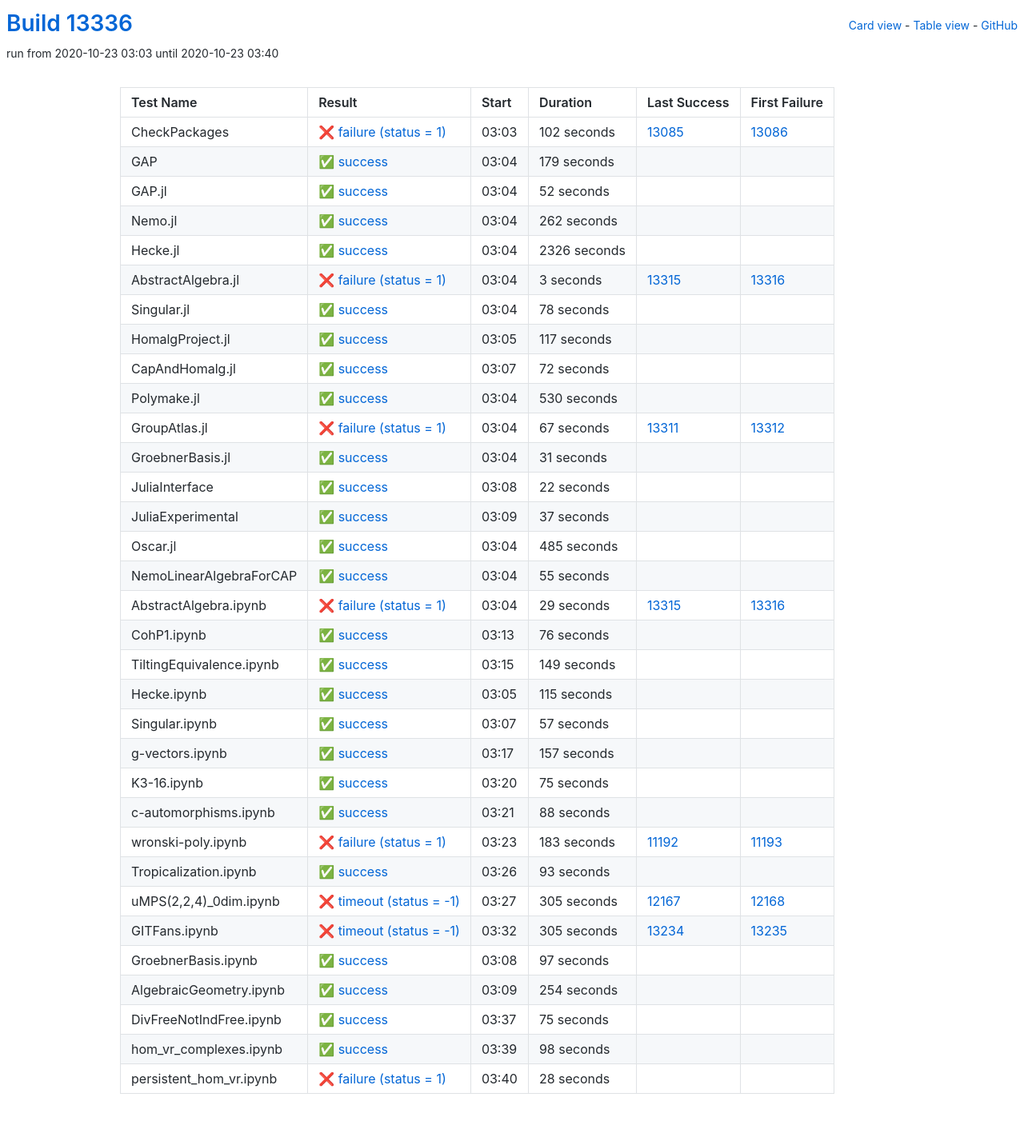
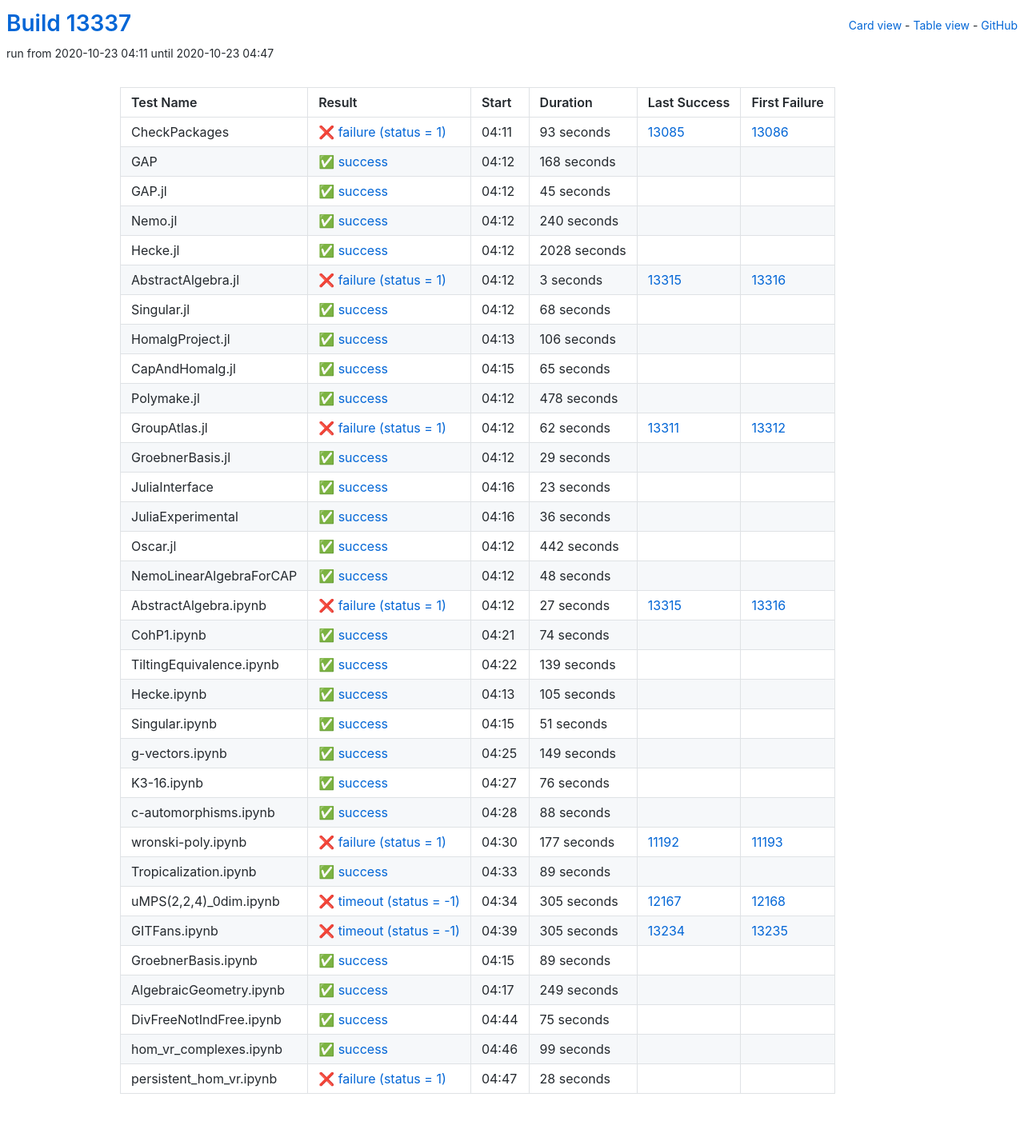
Before and after one commit to oscar-system/oscar-ci-status, a Jekyll site: the page built from table.html, in a window 1280 px wide. Shown: the whole page at 80% size. Built offline with Jekyll 4.4.1, drawn with Linux system fonts in a browser that asks for light colours.

Commit message:
Build #13337

```diff
--- a/_data/ci.yml
+++ b/_data/ci.yml
@@ -1,6 +1,6 @@
 ---
-build: 13336
-build_url: https://oscarci.mathematik.uni-kl.de/job/oscar/13336/
+build: 13337
+build_url: https://oscarci.mathematik.uni-kl.de/job/oscar/13337/
 job: oscar
 organization: oscar-system
 repo: oscar-ci-status
@@ -8,68 +8,68 @@ repourl: https://github.com/oscar-system/oscar-ci-status
 tests:
 - name: CheckPackages
   id: checkpackages
-  log: https://oscarci.mathematik.uni-kl.de/job/oscar/13336/artifact/logs/build-13336/CheckPackages.log
-  start: 2020-10-23 03:03
+  log: https://oscarci.mathematik.uni-kl.de/job/oscar/13337/artifact/logs/build-13337/CheckPackages.log
+  start: 2020-10-23 04:11
   success: false
   exitcode: 1
   status: failure
-  duration: 102
+  duration: 93
   last_success: 13085
   last_success_url: https://oscarci.mathematik.uni-kl.de/job/oscar/13085/
   first_failure: 13086
   first_failure_url: https://oscarci.mathematik.uni-kl.de/job/oscar/13086/
 - name: GAP
   id: gap
-  log: https://oscarci.mathematik.uni-kl.de/job/oscar/13336/artifact/logs/build-13336/GAP.log
-  start: 2020-10-23 03:04
+  log: https://oscarci.mathematik.uni-kl.de/job/oscar/13337/artifact/logs/build-13337/GAP.log
+  start: 2020-10-23 04:12
   success: true
   exitcode: 0
   status: success
-  duration: 179
+  duration: 168
   last_success: false
   last_success_url:
   first_failure: false
   first_failure_url:
 - name: GAP.jl
   id: gap-jl
-  log: https://oscarci.mathematik.uni-kl.de/job/oscar/13336/artifact/logs/build-13336/GAP.jl.log
-  start: 2020-10-23 03:04
+  log: https://oscarci.mathematik.uni-kl.de/job/oscar/13337/artifact/logs/build-13337/GAP.jl.log
+  start: 2020-10-23 04:12
   success: true
   exitcode: 0
   status: success
-  duration: 52
+  duration: 45
   last_success: false
   last_success_url:
   first_failure: false
   first_failure_url:
 - name: Nemo.jl
   id: nemo-jl
-  log: https://oscarci.mathematik.uni-kl.de/job/oscar/13336/artifact/logs/build-13336/Nemo.jl.log
-  start: 2020-10-23 03:04
+  log: https://oscarci.mathematik.uni-kl.de/job/oscar/13337/artifact/logs/build-13337/Nemo.jl.log
+  start: 2020-10-23 04:12
   success: true
   exitcode: 0
   status: success
-  duration: 262
+  duration: 240
   last_success: false
   last_success_url:
   first_failure: false
   first_failure_url:
 - name: Hecke.jl
   id: hecke-jl
-  log: https://oscarci.mathematik.uni-kl.de/job/oscar/13336/artifact/logs/build-13336/Hecke.jl.log
-  start: 2020-10-23 03:04
+  log: https://oscarci.mathematik.uni-kl.de/job/oscar/13337/artifact/logs/build-13337/Hecke.jl.log
+  start: 2020-10-23 04:12
   success: true
   exitcode: 0
   status: success
-  duration: 2326
+  duration: 2028
   last_success: false
   last_success_url:
   first_failure: false
   first_failure_url:
 - name: AbstractAlgebra.jl
   id: abstractalgebra-jl
-  log: https://oscarci.mathematik.uni-kl.de/job/oscar/13336/artifact/logs/build-13336/AbstractAlgebra.jl.log
-  start: 2020-10-23 03:04
+  log: https://oscarci.mathematik.uni-kl.de/job/oscar/13337/artifact/logs/build-13337/AbstractAlgebra.jl.log
+  start: 2020-10-23 04:12
   success: false
   exitcode: 1
   status: failure
@@ -80,140 +80,200 @@ tests:
   first_failure_url: https://oscarci.mathematik.uni-kl.de/job/oscar/13316/
 - name: Singular.jl
   id: singular-jl
-  log: https://oscarci.mathematik.uni-kl.de/job/oscar/13336/artifact/logs/build-13336/Singular.jl.log
-  start: 2020-10-23 03:04
+  log: https://oscarci.mathematik.uni-kl.de/job/oscar/13337/artifact/logs/build-13337/Singular.jl.log
+  start: 2020-10-23 04:12
   success: true
   exitcode: 0
   status: success
-  duration: 78
+  duration: 68
   last_success: false
   last_success_url:
   first_failure: false
   first_failure_url:
 - name: HomalgProject.jl
   id: homalgproject-jl
-  log: https://oscarci.mathematik.uni-kl.de/job/oscar/13336/artifact/logs/build-13336/HomalgProject.jl.log
-  start: 2020-10-23 03:05
+  log: https://oscarci.mathematik.uni-kl.de/job/oscar/13337/artifact/logs/build-13337/HomalgProject.jl.log
+  start: 2020-10-23 04:13
   success: true
   exitcode: 0
   status: success
-  duration: 117
+  duration: 106
   last_success: false
   last_success_url:
   first_failure: false
   first_failure_url:
 - name: CapAndHomalg.jl
   id: capandhomalg-jl
-  log: https://oscarci.mathematik.uni-kl.de/job/oscar/13336/artifact/logs/build-13336/CapAndHomalg.jl.log
-  start: 2020-10-23 03:07
+  log: https://oscarci.mathematik.uni-kl.de/job/oscar/13337/artifact/logs/build-13337/CapAndHomalg.jl.log
+  start: 2020-10-23 04:15
   success: true
   exitcode: 0
   status: success
-  duration: 72
+  duration: 65
   last_success: false
   last_success_url:
   first_failure: false
   first_failure_url:
 - name: Polymake.jl
   id: polymake-jl
-  log: https://oscarci.mathematik.uni-kl.de/job/oscar/13336/artifact/logs/build-13336/Polymake.jl.log
-  start: 2020-10-23 03:04
+  log: https://oscarci.mathematik.uni-kl.de/job/oscar/13337/artifact/logs/build-13337/Polymake.jl.log
+  start: 2020-10-23 04:12
   success: true
   exitcode: 0
   status: success
-  duration: 530
+  duration: 478
   last_success: false
   last_success_url:
   first_failure: false
   first_failure_url:
 - name: GroupAtlas.jl
   id: groupatlas-jl
-  log: https://oscarci.mathematik.uni-kl.de/job/oscar/13336/artifact/logs/build-13336/GroupAtlas.jl.log
-  start: 2020-10-23 03:04
+  log: https://oscarci.mathematik.uni-kl.de/job/oscar/13337/artifact/logs/build-13337/GroupAtlas.jl.log
+  start: 2020-10-23 04:12
   success: false
   exitcode: 1
   status: failure
-  duration: 67
+  duration: 62
   last_success: 13311
   last_success_url: https://oscarci.mathematik.uni-kl.de/job/oscar/13311/
   first_failure: 13312
   first_failure_url: https://oscarci.mathematik.uni-kl.de/job/oscar/13312/
 - name: GroebnerBasis.jl
   id: groebnerbasis-jl
-  log: https://oscarci.mathematik.uni-kl.de/job/oscar/13336/artifact/logs/build-13336/GroebnerBasis.jl.log
-  start: 2020-10-23 03:04
+  log: https://oscarci.mathematik.uni-kl.de/job/oscar/13337/artifact/logs/build-13337/GroebnerBasis.jl.log
+  start: 2020-10-23 04:12
   success: true
   exitcode: 0
   status: success
-  duration: 31
+  duration: 29
   last_success: false
   last_success_url:
   first_failure: false
   first_failure_url:
 - name: JuliaInterface
   id: juliainterface
-  log: https://oscarci.mathematik.uni-kl.de/job/oscar/13336/artifact/logs/build-13336/JuliaInterface.log
-  start: 2020-10-23 03:08
+  log: https://oscarci.mathematik.uni-kl.de/job/oscar/13337/artifact/logs/build-13337/JuliaInterface.log
+  start: 2020-10-23 04:16
   success: true
   exitcode: 0
   status: success
-  duration: 22
+  duration: 23
   last_success: false
   last_success_url:
   first_failure: false
   first_failure_url:
 - name: JuliaExperimental
   id: juliaexperimental
-  log: https://oscarci.mathematik.uni-kl.de/job/oscar/13336/artifact/logs/build-13336/JuliaExperimental.log
-  start: 2020-10-23 03:09
+  log: https://oscarci.mathematik.uni-kl.de/job/oscar/13337/artifact/logs/build-13337/JuliaExperimental.log
+  start: 2020-10-23 04:16
   success: true
   exitcode: 0
   status: success
-  duration: 37
+  duration: 36
   last_success: false
   last_success_url:
   first_failure: false
   first_failure_url:
 - name: Oscar.jl
   id: oscar-jl
-  log: https://oscarci.mathematik.uni-kl.de/job/oscar/13336/artifact/logs/build-13336/Oscar.jl.log
-  start: 2020-10-23 03:04
+  log: https://oscarci.mathematik.uni-kl.de/job/oscar/13337/artifact/logs/build-13337/Oscar.jl.log
+  start: 2020-10-23 04:12
   success: true
   exitcode: 0
   status: success
-  duration: 485
+  duration: 442
   last_success: false
   last_success_url:
   first_failure: false
   first_failure_url:
 - name: NemoLinearAlgebraForCAP
   id: nemolinearalgebraforcap
-  log: https://oscarci.mathematik.uni-kl.de/job/oscar/13336/artifact/logs/build-13336/NemoLinearAlgebraForCAP.log
-  start: 2020-10-23 03:04
+  log: https://oscarci.mathematik.uni-kl.de/job/oscar/13337/artifact/logs/build-13337/NemoLinearAlgebraForCAP.log
+  start: 2020-10-23 04:12
   success: true
   exitcode: 0
   status: success
-  duration: 55
+  duration: 48
   last_success: false
   last_success_url:
   first_failure: false
   first_failure_url:
 - name: AbstractAlgebra.ipynb
   id: abstractalgebra-ipynb
-  log: https://oscarci.mathematik.uni-kl.de/job/oscar/13336/artifact/logs/build-13336/AbstractAlgebra.ipynb.log
-  start: 2020-10-23 03:04
+  log: https://oscarci.mathematik.uni-kl.de/job/oscar/13337/artifact/logs/build-13337/AbstractAlgebra.ipynb.log
+  start: 2020-10-23 04:12
   success: false
   exitcode: 1
   status: failure
-  duration: 29
+  duration: 27
   last_success: 13315
   last_success_url: https://oscarci.mathematik.uni-kl.de/job/oscar/13315/
   first_failure: 13316
   first_failure_url: https://oscarci.mathematik.uni-kl.de/job/oscar/13316/
 - name: CohP1.ipynb
   id: cohp1-ipynb
-  log: https://oscarci.mathematik.uni-kl.de/job/oscar/13336/artifact/logs/build-13336/CohP1.ipynb.log
-  start: 2020-10-23 03:13
+  log: https://oscarci.mathematik.uni-kl.de/job/oscar/13337/artifact/logs/build-13337/CohP1.ipynb.log
+  start: 2020-10-23 04:21
+  success: true
+  exitcode: 0
+  status: success
+  duration: 74
+  last_success: false
+  last_success_url:
+  first_failure: false
+  first_failure_url:
+- name: TiltingEquivalence.ipynb
+  id: tiltingequivalence-ipynb
+  log: https://oscarci.mathematik.uni-kl.de/job/oscar/13337/artifact/logs/build-13337/TiltingEquivalence.ipynb.log
+  start: 2020-10-23 04:22
+  success: true
+  exitcode: 0
+  status: success
+  duration: 139
+  last_success: false
+  last_success_url:
+  first_failure: false
+  first_failure_url:
+- name: Hecke.ipynb
+  id: hecke-ipynb
+  log: https://oscarci.mathematik.uni-kl.de/job/oscar/13337/artifact/logs/build-13337/Hecke.ipynb.log
+  start: 2020-10-23 04:13
+  success: true
+  exitcode: 0
+  status: success
+  duration: 105
+  last_success: false
+  last_success_url:
+  first_failure: false
+  first_failure_url:
+- name: Singular.ipynb
+  id: singular-ipynb
+  log: https://oscarci.mathematik.uni-kl.de/job/oscar/13337/artifact/logs/build-13337/Singular.ipynb.log
+  start: 2020-10-23 04:15
+  success: true
+  exitcode: 0
+  status: success
+  duration: 51
+  last_success: false
+  last_success_url:
+  first_failure: false
+  first_failure_url:
+- name: g-vectors.ipynb
+  id: g-vectors-ipynb
+  log: https://oscarci.mathematik.uni-kl.de/job/oscar/13337/artifact/logs/build-13337/g-vectors.ipynb.log
+  start: 2020-10-23 04:25
+  success: true
+  exitcode: 0
+  status: success
+  duration: 149
+  last_success: false
+  last_success_url:
+  first_failure: false
+  first_failure_url:
+- name: K3-16.ipynb
+  id: k3-16-ipynb
+  log: https://oscarci.mathematik.uni-kl.de/job/oscar/13337/artifact/logs/build-13337/K3-16.ipynb.log
+  start: 2020-10-23 04:27
   success: true
   exitcode: 0
   status: success
@@ -222,70 +282,10 @@ tests:
   last_success_url:
   first_failure: false
   first_failure_url:
-- name: TiltingEquivalence.ipynb
-  id: tiltingequivalence-ipynb
-  log: https://oscarci.mathematik.uni-kl.de/job/oscar/13336/artifact/logs/build-13336/TiltingEquivalence.ipynb.log
-  start: 2020-10-23 03:15
-  success: true
-  exitcode: 0
-  status: success
-  duration: 149
-  last_success: false
-  last_success_url:
-  first_failure: false
-  first_failure_url:
-- name: Hecke.ipynb
-  id: hecke-ipynb
-  log: https://oscarci.mathematik.uni-kl.de/job/oscar/13336/artifact/logs/build-13336/Hecke.ipynb.log
-  start: 2020-10-23 03:05
-  success: true
-  exitcode: 0
-  status: success
-  duration: 115
-  last_success: false
-  last_success_url:
-  first_failure: false
-  first_failure_url:
-- name: Singular.ipynb
-  id: singular-ipynb
-  log: https://oscarci.mathematik.uni-kl.de/job/oscar/13336/artifact/logs/build-13336/Singular.ipynb.log
-  start: 2020-10-23 03:07
-  success: true
-  exitcode: 0
-  status: success
-  duration: 57
-  last_success: false
-  last_success_url:
-  first_failure: false
-  first_failure_url:
-- name: g-vectors.ipynb
-  id: g-vectors-ipynb
-  log: https://oscarci.mathematik.uni-kl.de/job/oscar/13336/artifact/logs/build-13336/g-vectors.ipynb.log
-  start: 2020-10-23 03:17
-  success: true
-  exitcode: 0
-  status: success
-  duration: 157
-  last_success: false
-  last_success_url:
-  first_failure: false
-  first_failure_url:
-- name: K3-16.ipynb
-  id: k3-16-ipynb
-  log: https://oscarci.mathematik.uni-kl.de/job/oscar/13336/artifact/logs/build-13336/K3-16.ipynb.log
-  start: 2020-10-23 03:20
-  success: true
-  exitcode: 0
-  status: success
-  duration: 75
-  last_success: false
-  last_success_url:
-  first_failure: false
-  first_failure_url:
 - name: c-automorphisms.ipynb
   id: c-automorphisms-ipynb
-  log: https://oscarci.mathematik.uni-kl.de/job/oscar/13336/artifact/logs/build-13336/c-automorphisms.ipynb.log
-  start: 2020-10-23 03:21
+  log: https://oscarci.mathematik.uni-kl.de/job/oscar/13337/artifact/logs/build-13337/c-automorphisms.ipynb.log
+  start: 2020-10-23 04:28
   success: true
   exitcode: 0
   status: success
@@ -296,32 +296,32 @@ tests:
   first_failure_url:
 - name: wronski-poly.ipynb
   id: wronski-poly-ipynb
-  log: https://oscarci.mathematik.uni-kl.de/job/oscar/13336/artifact/logs/build-13336/wronski-poly.ipynb.log
-  start: 2020-10-23 03:23
+  log: https://oscarci.mathematik.uni-kl.de/job/oscar/13337/artifact/logs/build-13337/wronski-poly.ipynb.log
+  start: 2020-10-23 04:30
   success: false
   exitcode: 1
   status: failure
-  duration: 183
+  duration: 177
   last_success: 11192
   last_success_url: https://oscarci.mathematik.uni-kl.de/job/oscar/11192/
   first_failure: 11193
   first_failure_url: https://oscarci.mathematik.uni-kl.de/job/oscar/11193/
 - name: Tropicalization.ipynb
   id: tropicalization-ipynb
-  log: https://oscarci.mathematik.uni-kl.de/job/oscar/13336/artifact/logs/build-13336/Tropicalization.ipynb.log
-  start: 2020-10-23 03:26
+  log: https://oscarci.mathematik.uni-kl.de/job/oscar/13337/artifact/logs/build-13337/Tropicalization.ipynb.log
+  start: 2020-10-23 04:33
   success: true
   exitcode: 0
   status: success
-  duration: 93
+  duration: 89
   last_success: false
   last_success_url:
   first_failure: false
   first_failure_url:
 - name: uMPS(2,2,4)_0dim.ipynb
   id: umps-2-2-4-0dim-ipynb
-  log: https://oscarci.mathematik.uni-kl.de/job/oscar/13336/artifact/logs/build-13336/uMPS-2-2-4-_0dim.ipynb.log
-  start: 2020-10-23 03:27
+  log: https://oscarci.mathematik.uni-kl.de/job/oscar/13337/artifact/logs/build-13337/uMPS-2-2-4-_0dim.ipynb.log
+  start: 2020-10-23 04:34
   success: false
   exitcode: -1
   status: timeout
@@ -332,8 +332,8 @@ tests:
   first_failure_url: https://oscarci.mathematik.uni-kl.de/job/oscar/12168/
 - name: GITFans.ipynb
   id: gitfans-ipynb
-  log: https://oscarci.mathematik.uni-kl.de/job/oscar/13336/artifact/logs/build-13336/GITFans.ipynb.log
-  start: 2020-10-23 03:32
+  log: https://oscarci.mathematik.uni-kl.de/job/oscar/13337/artifact/logs/build-13337/GITFans.ipynb.log
+  start: 2020-10-23 04:39
   success: false
   exitcode: -1
   status: timeout
@@ -344,32 +344,32 @@ tests:
   first_failure_url: https://oscarci.mathematik.uni-kl.de/job/oscar/13235/
 - name: GroebnerBasis.ipynb
   id: groebnerbasis-ipynb
-  log: https://oscarci.mathematik.uni-kl.de/job/oscar/13336/artifact/logs/build-13336/GroebnerBasis.ipynb.log
-  start: 2020-10-23 03:08
+  log: https://oscarci.mathematik.uni-kl.de/job/oscar/13337/artifact/logs/build-13337/GroebnerBasis.ipynb.log
+  start: 2020-10-23 04:15
   success: true
   exitcode: 0
   status: success
-  duration: 97
+  duration: 89
   last_success: false
   last_success_url:
   first_failure: false
   first_failure_url:
 - name: AlgebraicGeometry.ipynb
   id: algebraicgeometry-ipynb
-  log: https://oscarci.mathematik.uni-kl.de/job/oscar/13336/artifact/logs/build-13336/AlgebraicGeometry.ipynb.log
-  start: 2020-10-23 03:09
+  log: https://oscarci.mathematik.uni-kl.de/job/oscar/13337/artifact/logs/build-13337/AlgebraicGeometry.ipynb.log
+  start: 2020-10-23 04:17
   success: true
   exitcode: 0
   status: success
-  duration: 254
+  duration: 249
   last_success: false
   last_success_url:
   first_failure: false
   first_failure_url:
 - name: DivFreeNotIndFree.ipynb
   id: divfreenotindfree-ipynb
-  log: https://oscarci.mathematik.uni-kl.de/job/oscar/13336/artifact/logs/build-13336/DivFreeNotIndFree.ipynb.log
-  start: 2020-10-23 03:37
+  log: https://oscarci.mathematik.uni-kl.de/job/oscar/13337/artifact/logs/build-13337/DivFreeNotIndFree.ipynb.log
+  start: 2020-10-23 04:44
   success: true
   exitcode: 0
   status: success
@@ -380,20 +380,20 @@ tests:
   first_failure_url:
 - name: hom_vr_complexes.ipynb
   id: hom-vr-complexes-ipynb
-  log: https://oscarci.mathematik.uni-kl.de/job/oscar/13336/artifact/logs/build-13336/hom_vr_complexes.ipynb.log
-  start: 2020-10-23 03:39
+  log: https://oscarci.mathematik.uni-kl.de/job/oscar/13337/artifact/logs/build-13337/hom_vr_complexes.ipynb.log
+  start: 2020-10-23 04:46
   success: true
   exitcode: 0
   status: success
-  duration: 98
+  duration: 99
   last_success: false
   last_success_url:
   first_failure: false
   first_failure_url:
 - name: persistent_hom_vr.ipynb
   id: persistent-hom-vr-ipynb
-  log: https://oscarci.mathematik.uni-kl.de/job/oscar/13336/artifact/logs/build-13336/persistent_hom_vr.ipynb.log
-  start: 2020-10-23 03:40
+  log: https://oscarci.mathematik.uni-kl.de/job/oscar/13337/artifact/logs/build-13337/persistent_hom_vr.ipynb.log
+  start: 2020-10-23 04:47
   success: false
   exitcode: 1
   status: failure
```
Also changed, not shown: README.md.
